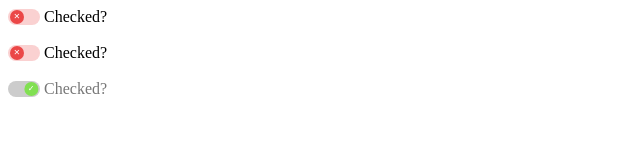
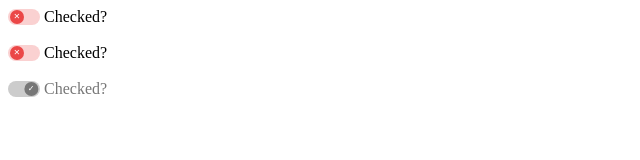
Before and after one commit to HazemSabry/css-slider-toggle, a plain HTML site: page index.html in a window 1280 px wide. Shown: the full height of the page, 0-640 px from the left. Drawn offline with Linux system fonts and the light colour scheme.

Commit message:
input[type="checkbox"].toggle:disabled + label::after

```diff
--- a/style.css
+++ b/style.css
@@ -60,3 +60,7 @@ input[type="checkbox"].toggle:disabled + label {
 input[type="checkbox"].toggle:disabled + label::before {
   background-color: #ccc;
 }
+
+input[type="checkbox"].toggle:disabled + label::after {
+  background-color: #777;
+}
```
